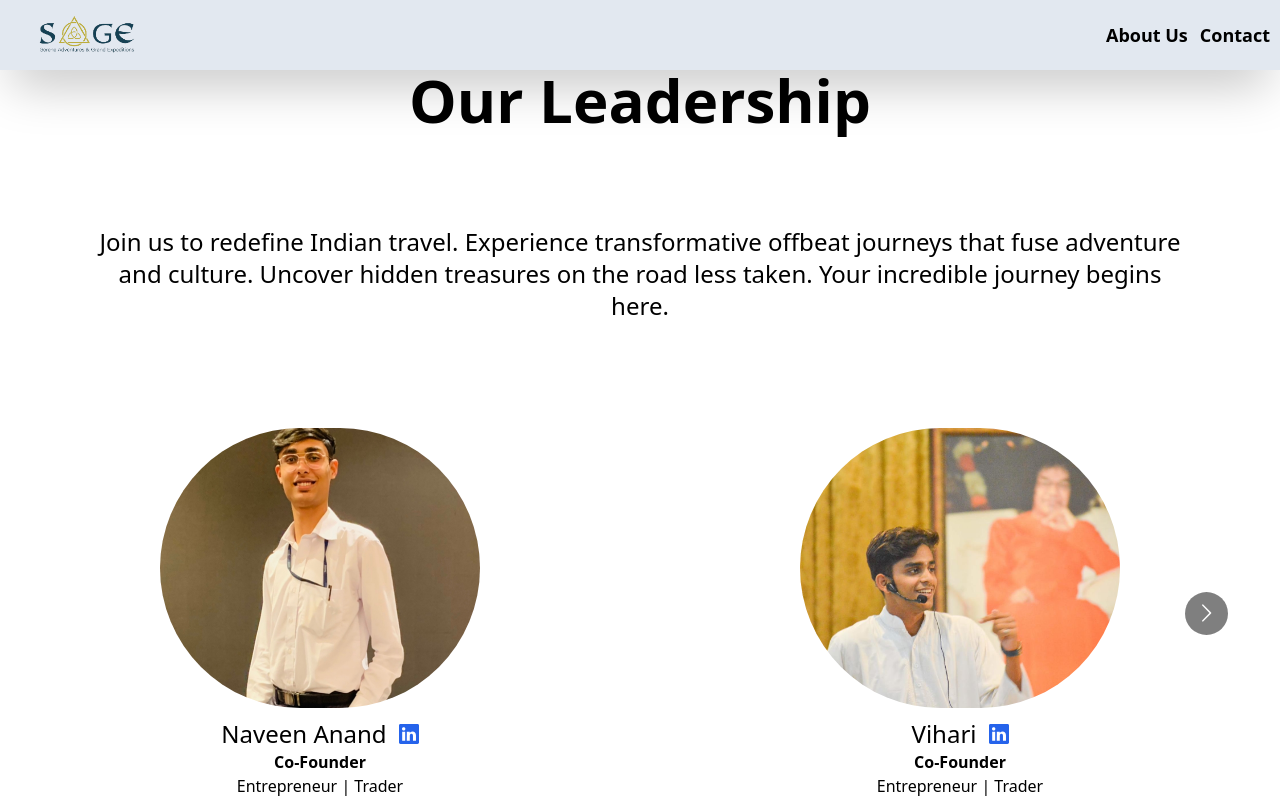
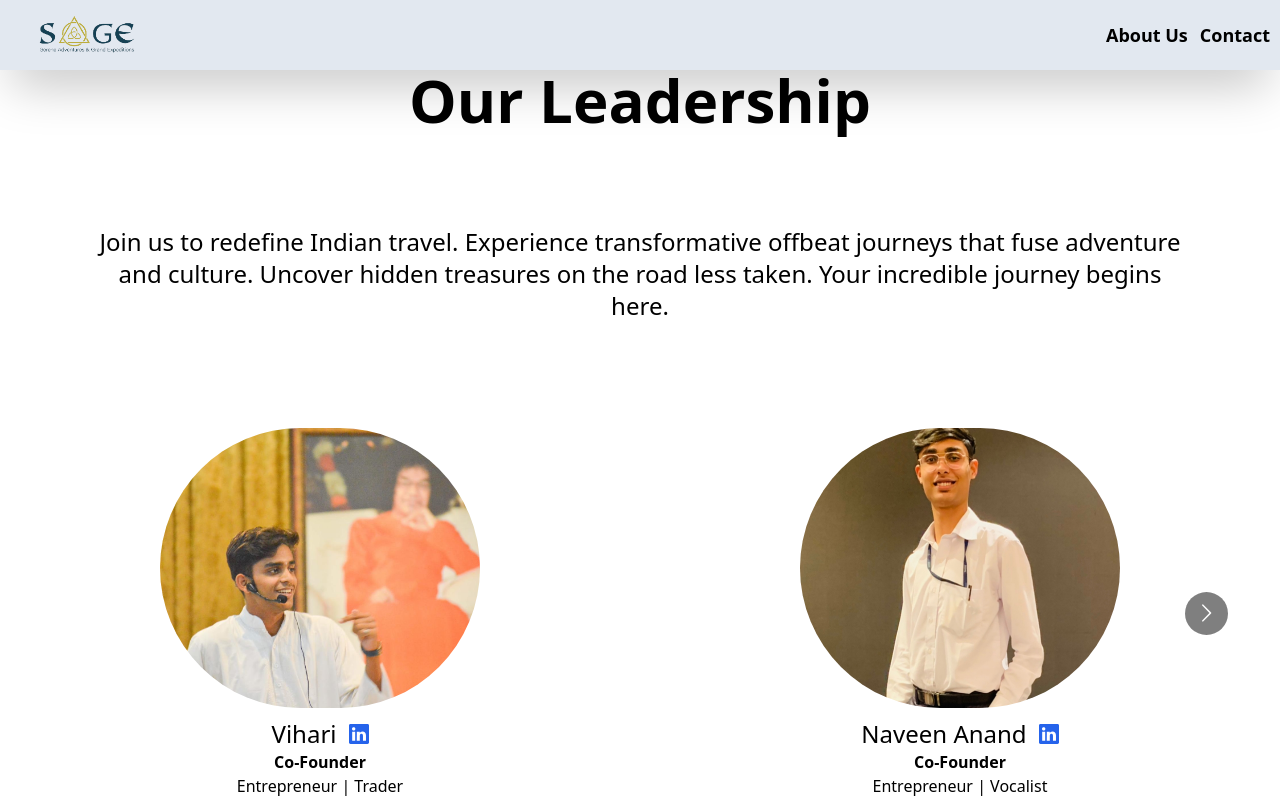
Before and after one commit to wethe-sage/landingSage, a React (Create React App) app: page /about in a window 1280 px wide. Shown: the top 800 px of the page. Built offline with nearby package versions, Linux system fonts and the light colour scheme.

Commit message:
updated TEam

```diff
--- a/src/Components/Team.jsx
+++ b/src/Components/Team.jsx
@@ -6,6 +6,9 @@ import naveen from "./Asset/naveen.png"
 import chandu from './Asset/Chandu.jpg'
 import vihari from "./Asset/vihari.png"
 import rohit from './Asset/Rohit.jpg'
+import nishu from './Asset/nishu.jpeg'
+import sagar from "./Asset/sagar.jpeg"
+import priyanshu from "./Asset/priyanshu.jpeg"
 
 const Team = () => {
   const responsive = {
@@ -30,14 +33,6 @@ const Team = () => {
   const dataTeam = [
     {
       id: 1,
-      image: naveen,
-      name: 'Naveen Anand',
-      url: 'https://www.linkedin.com/in/naveen-anand-733022283/?trk=contact-info',
-      designation: 'Co-Founder',
-      exp: ' Entrepreneur | Trader',
-    },
-    {
-      id: 2,
       image: vihari,
       name: 'Vihari',
       url: 'https://www.linkedin.com/in/vihari09/?trk=contact-info',
@@ -45,21 +40,55 @@ const Team = () => {
       exp: ' Entrepreneur | Trader',
     },
     {
+      id: 2,
+      image: naveen,
+      name: 'Naveen Anand',
+      url: 'https://www.linkedin.com/in/naveen-anand-733022283/?trk=contact-info',
+      designation: 'Co-Founder',
+      exp: ' Entrepreneur | Vocalist',
+    },
+
+    {
       id: 3,
+      image: rohit,
+      name: 'Rohith Thota',
+      url: 'https://www.linkedin.com/in/rohith-thota-140b38224/?trk=contact-info',
+      designation: 'Co-Founder',
+      exp: ' Entrepreneur | Trader',
+    },
+    {
+      id: 4,
       image: chandu,
       name: 'Chandra Sekhar',
       url: 'https://www.linkedin.com/in/rahul-vihari-9b0b0a1b4/https://www.linkedin.com/in/k-s-chandra-sekhar-lanka-682963bb/',
       designation: 'CTO',
-      exp: ' Entrepreneur | Software Engineer',
+      exp: ' Software Engineer',
     },
     {
-      id: 4,
-      image: rohit,
-      name: 'Rohith Thota',
-      url: 'https://www.linkedin.com/in/rohith-thota-140b38224/?trk=contact-info',
-      designation: 'CEO',
-      exp: ' Entrepreneur | Trader',
+      id: 5,
+      image: nishu,
+      name: 'Nishu Agarwal',
+      url: 'https://www.linkedin.com/in/nishuagarwal/',
+      designation: 'Marketing-Lead',
+      exp: 'Branding & Digital Marketing Strategist ',
     },
+    {
+      id: 6,
+      image: sagar,
+      name: 'Sagar Tomar',
+      url: 'https://www.linkedin.com/in/naveen-anand-733022283/?trk=contact-info',
+      designation: 'Content Creator',
+      exp:"Photographer | Graphic Designer"
+    },
+    {
+      id: 7,
+      image: priyanshu,
+      name: 'Priyanshu Pandey',
+      url: 'https://www.linkedin.com/in/priyanshu-pandey-8889r/',
+      designation: 'Developer',
+
+    }
+
   ];
 
   const data = dataTeam.map((item) => (
```
